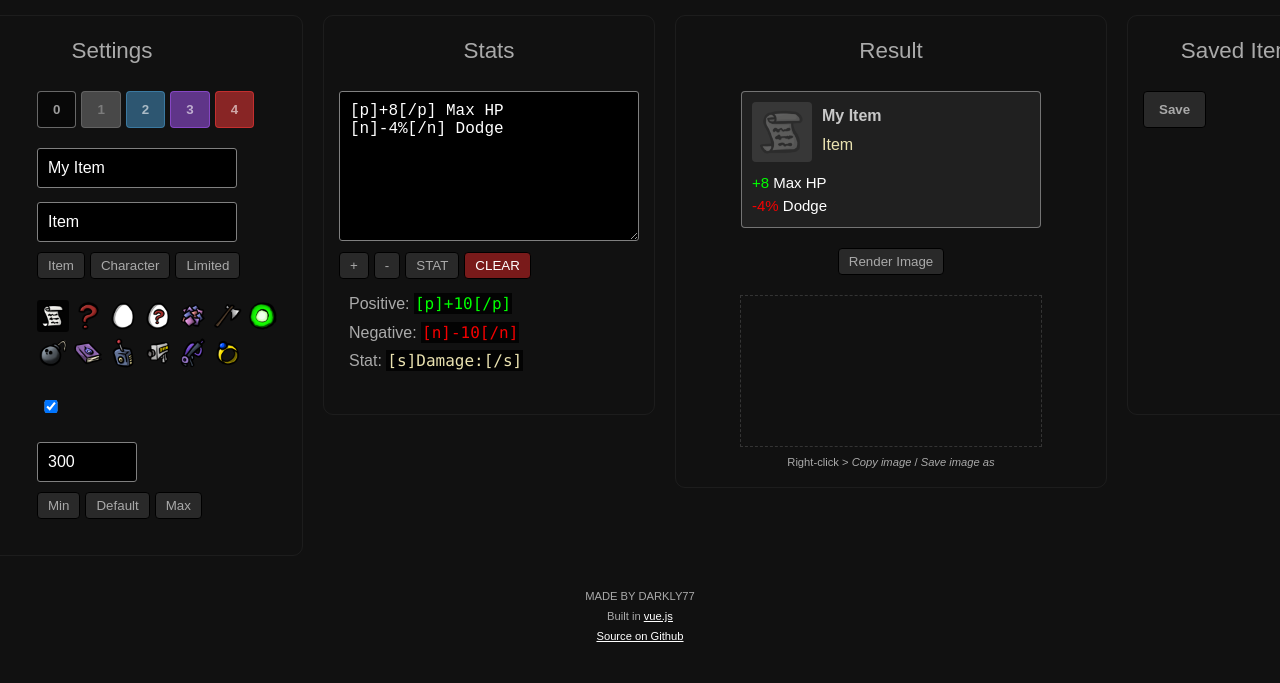
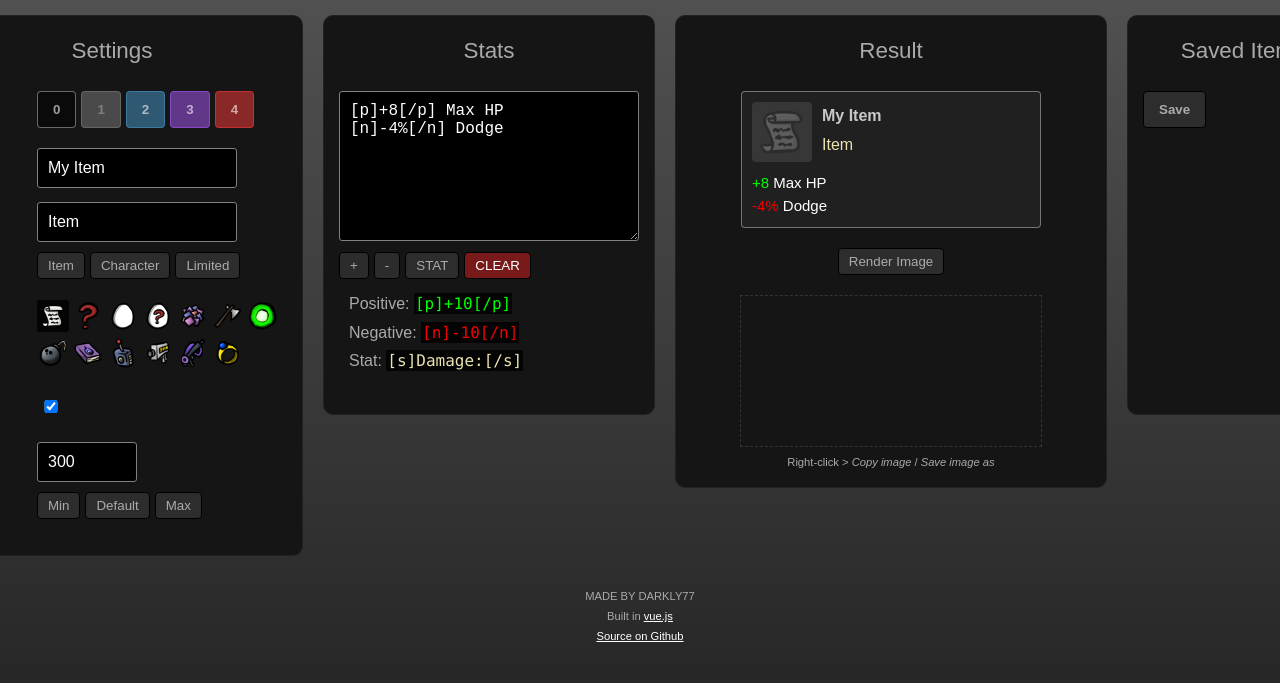
Before and after one commit to BrotatoMods/Brotato-Item-Creator-WebApp, a plain HTML site: page www/index.html in a window 1280 px wide. Shown: the part 117-800 px from the top of the page. Drawn offline with nearby package versions, Linux system fonts and the light colour scheme.

Commit message:
update colors to match game GUI

```diff
--- a/www/style.css
+++ b/www/style.css
@@ -15,6 +15,9 @@ body {
 	color: #aaa;
 	font-family: Arial, Helvetica, sans-serif;
 	line-height: 1.8;
+
+	background: rgb(88,88,88);
+	background: linear-gradient(180deg, rgba(88,88,88,1) 0%, rgba(39,39,39,1) 100%);
 }
 
 body * {
@@ -98,6 +101,7 @@ main {
 	margin: 0 10px;
 	min-height: 400px;
 	border-radius: 10px;
+	background: #151515;
 }
 
 /* .render {} */
```
